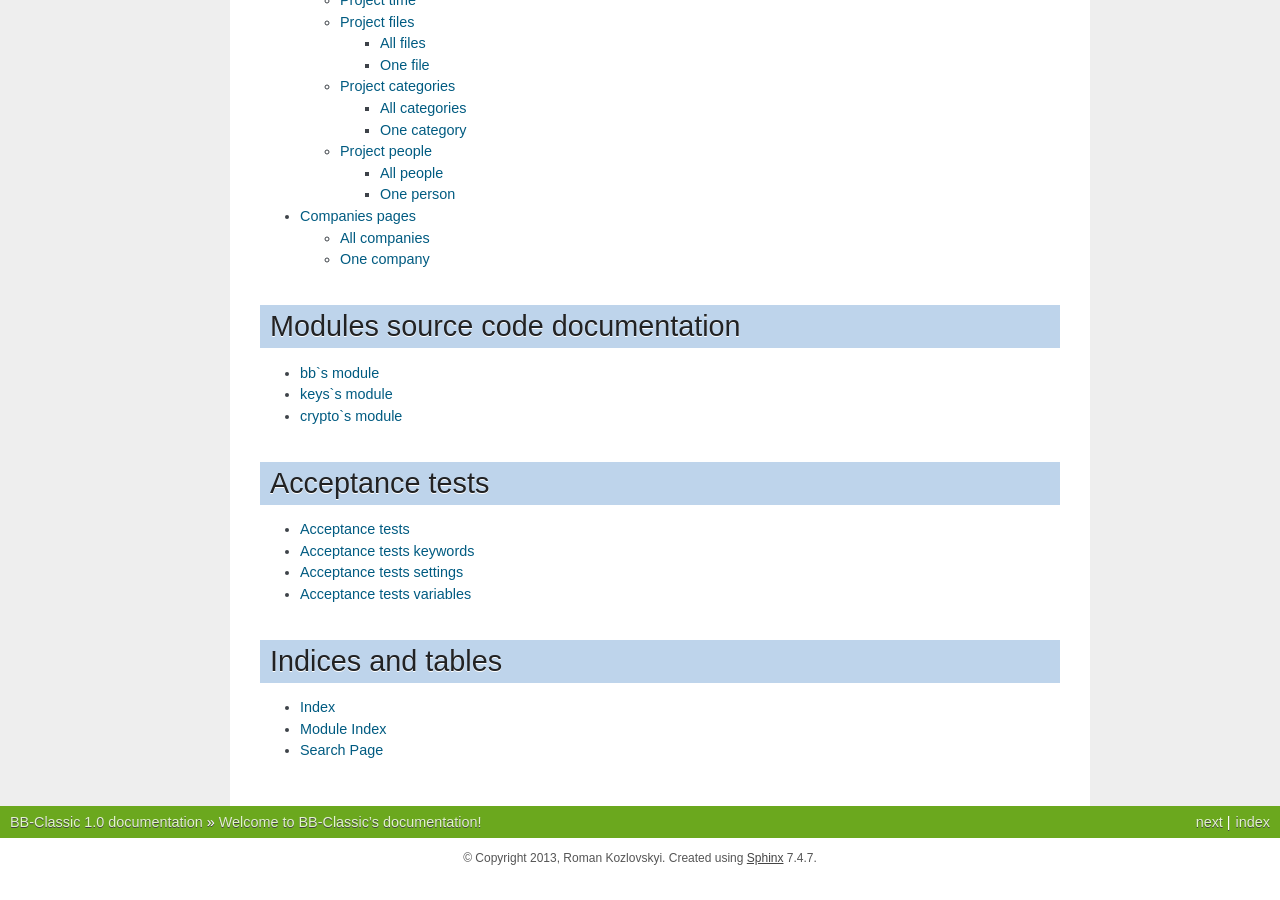
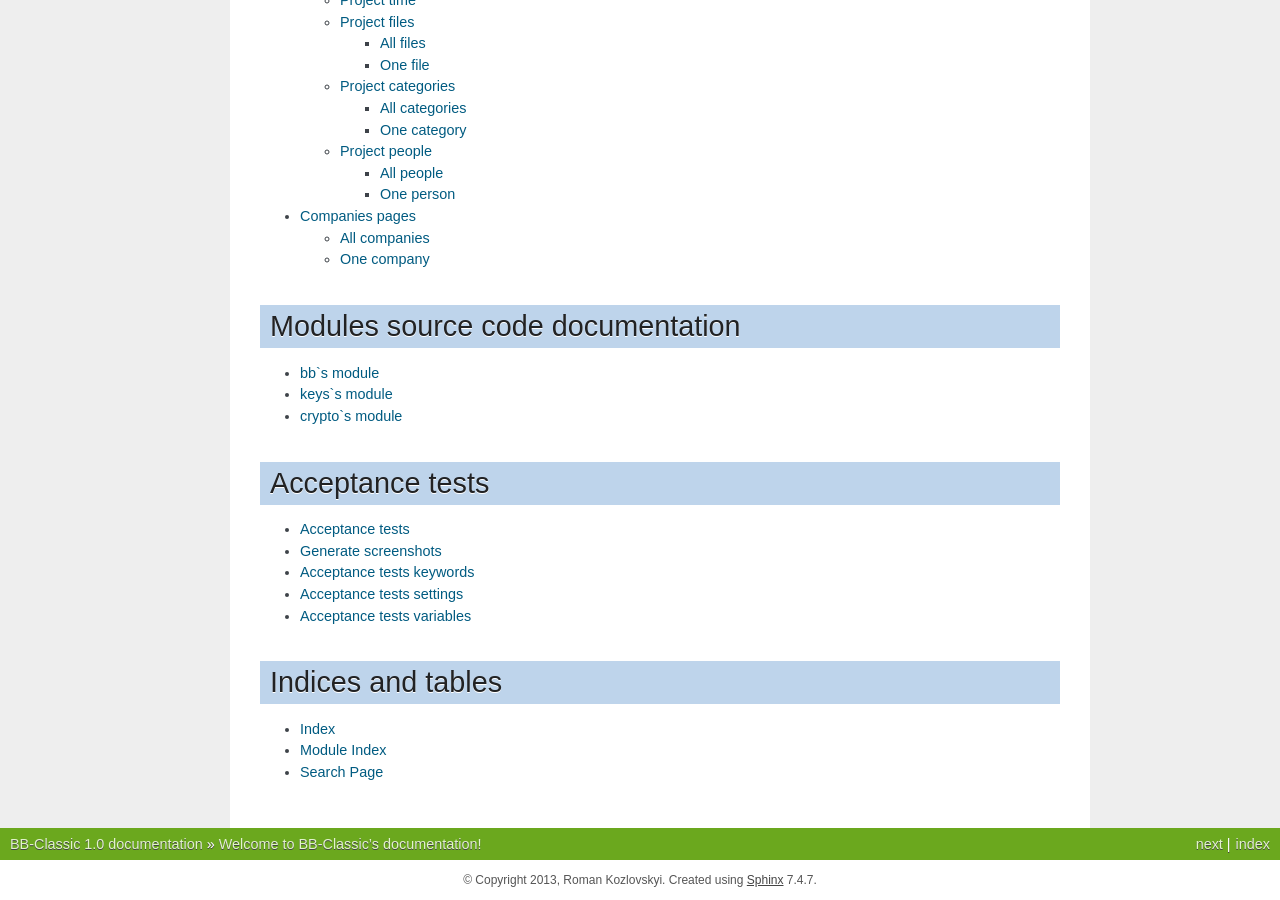
Before and after one commit to kroman0/bb-classic, a Sphinx documentation site: the page built from docs/index.rst, in a window 1280 px wide and 900 px high, scrolled down 676 px. Built offline with Sphinx 7.4.7, drawn with Linux system fonts in a browser that asks for light colours; before the commit the page ends 1554 px from its top, so only the background shows below that.

Commit message:
Added 'Generate screenshots' docs

```diff
--- a/docs/tests.rst
+++ b/docs/tests.rst
@@ -9,3 +9,9 @@
 
 .. robot_tests::
    :source: ../tests/projects.txt
+
+Generate screenshots
+====================
+
+.. robot_tests::
+   :source: ../tests/images.txt
```
